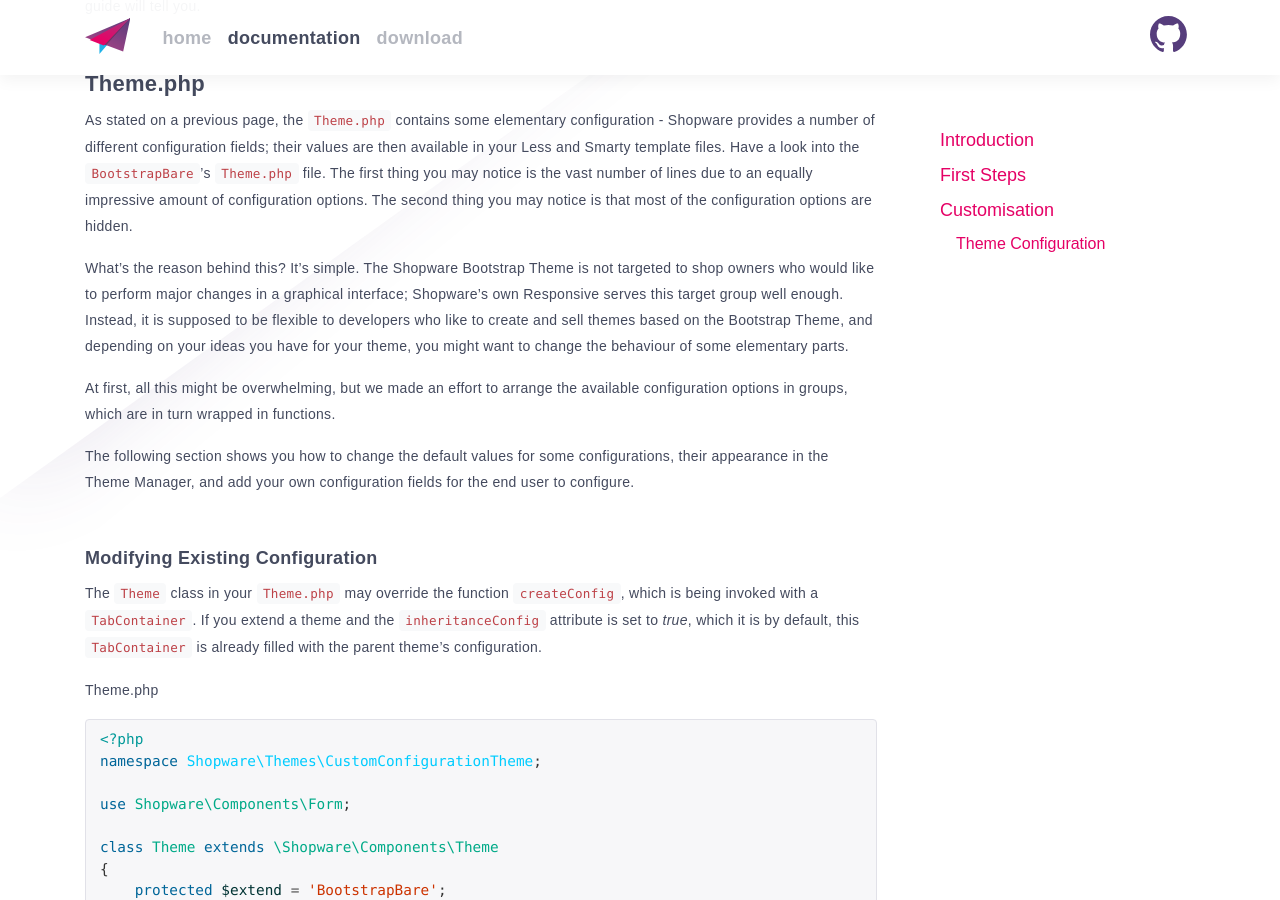
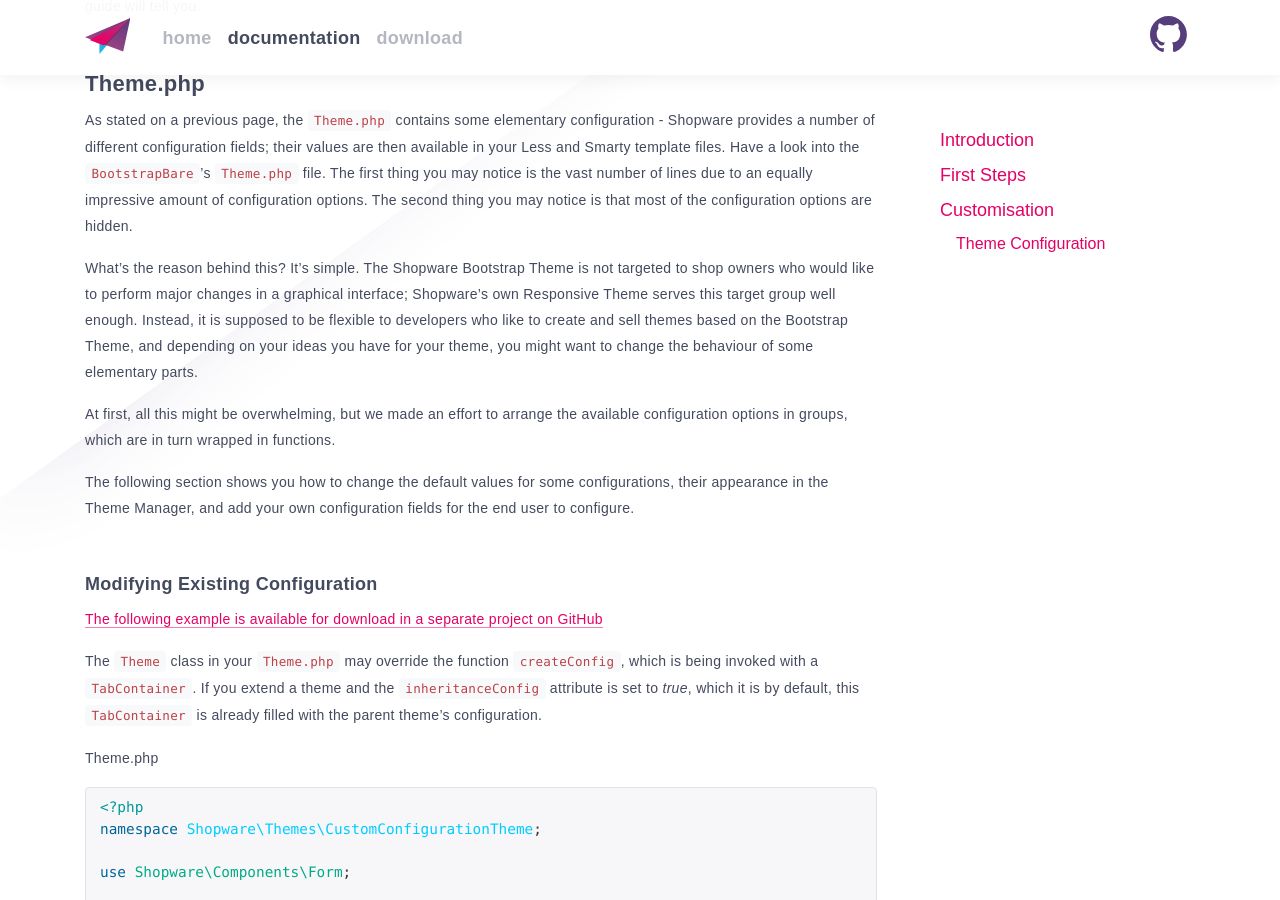
Before and after one commit to conexco/shopware-bootstrap-theme, a Jekyll site: the page built from docs/customisation.md, in a window 1280 px wide and 900 px high, scrolled down 410 px. Built offline with Jekyll 4.4.1, drawn with Linux system fonts in a browser that asks for light colours; nearby versions of some CDN libraries; some web fonts are replaced.

Commit message:
Updated documentation

```diff
--- a/docs/customisation.md
+++ b/docs/customisation.md
@@ -23,7 +23,7 @@ due to an equally impressive amount of configuration options. The second thing y
 configuration options are hidden.
 
 What's the reason behind this? It's simple. The Shopware Bootstrap Theme is not targeted to shop owners
-who would like to perform major changes in a graphical interface; Shopware's own Responsive serves this target group well enough.
+who would like to perform major changes in a graphical interface; Shopware's own Responsive Theme serves this target group well enough.
 Instead, it is supposed to be flexible to developers who like to create and sell themes based on the Bootstrap Theme,
 and depending on your ideas you have for your theme, you might want to change the behaviour of some elementary parts.
 
@@ -34,6 +34,8 @@ The following section shows you how to change the default values for some config
 and add your own configuration fields for the end user to configure.
 
 #### Modifying Existing Configuration
+
+[The following example is available for download in a separate project on GitHub](https://github.com/conexco/shopware-bootstrap-custom-configuration-theme){:target="_blank"}
 
 The `Theme` class in your `Theme.php` may override the function `createConfig`, which is being invoked with a `TabContainer`.
 If you extend a theme and the `inheritanceConfig` attribute is set to _true_, which it is by default, this `TabContainer` is already filled with
```
Also changed, not shown: docs/first-steps.md (+2 -0 lines).
